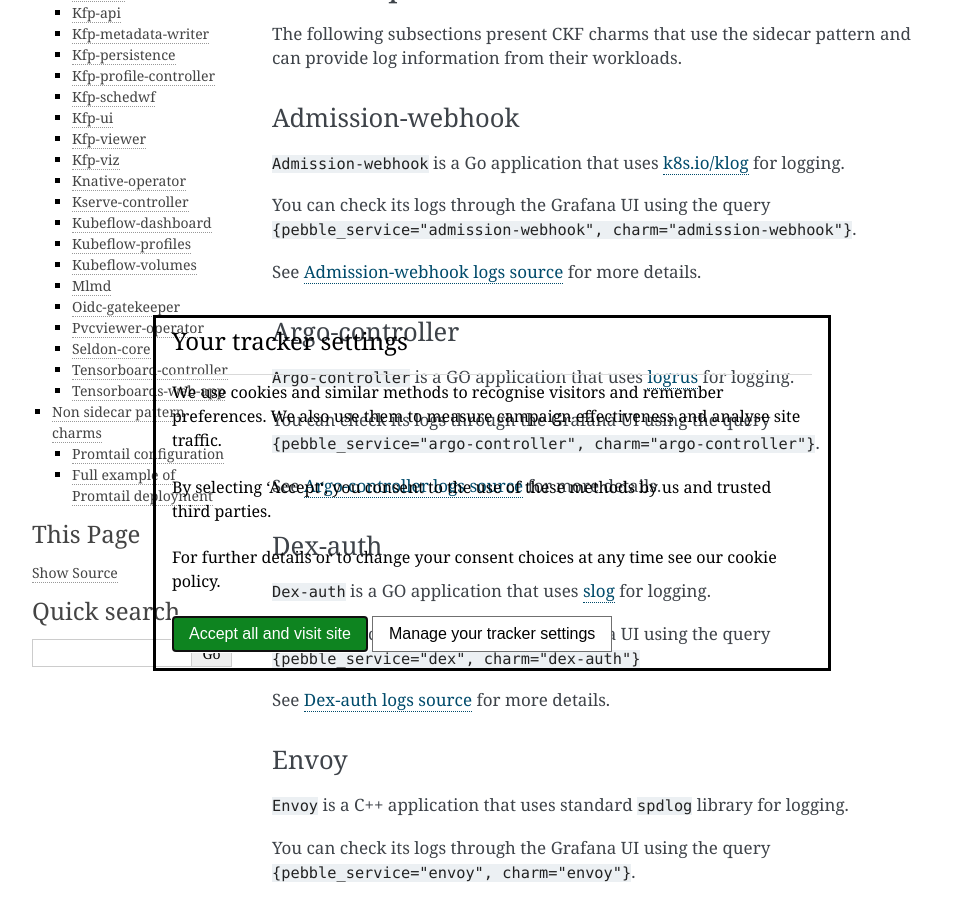
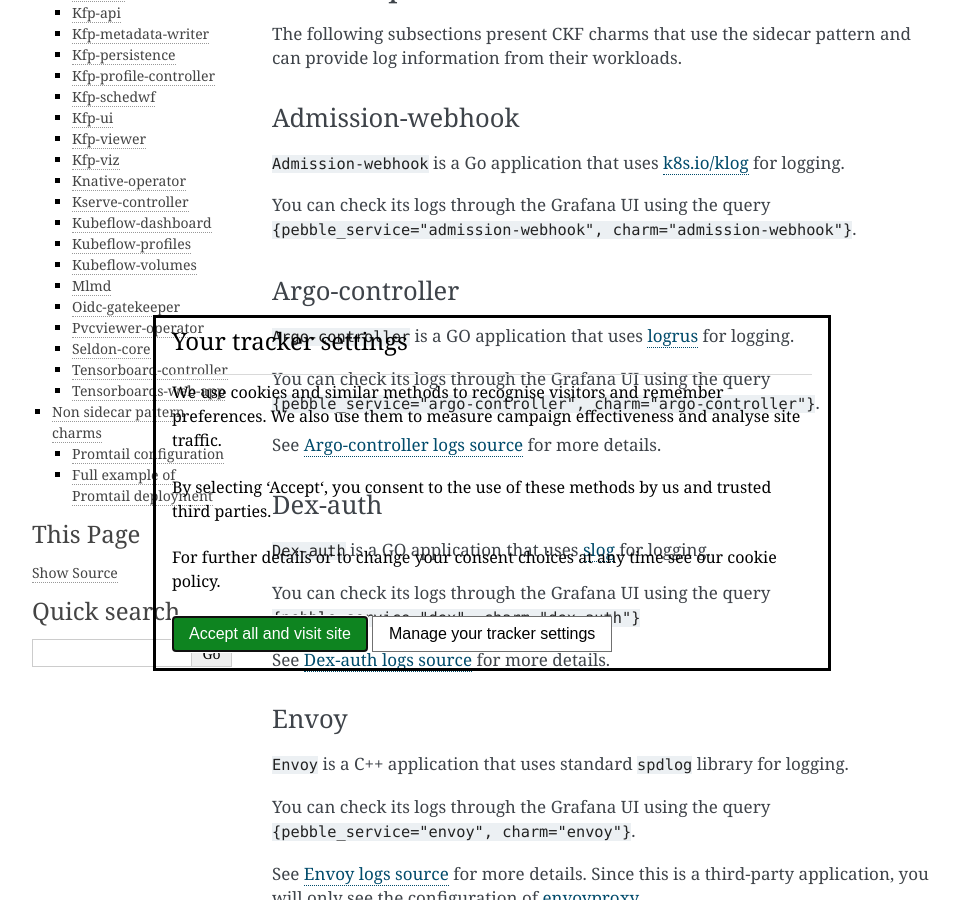
Before and after one commit to canonical/charmed-kubeflow-documentation, a Sphinx documentation site: the page built from docs/reference/monitoring/loki-logs.rst, in a window 1280 px wide and 900 px high, scrolled down 323 px. Shown: the whole window, without its empty margins (148-1108 px from the left). Built offline with Sphinx 7.4.7, drawn with Linux system fonts in a browser that asks for light colours; some of the changed text lies outside the part shown.

Commit message:
[docs] Fixing broken links

```diff
--- a/docs/explanation/security/authorisation.rst
+++ b/docs/explanation/security/authorisation.rst
@@ -17,7 +17,7 @@
 
 * Kubeflow Profiles: a `K8s Custom Resource Definition (CRD) <https://kubernetes.io/docs/concepts/extend-kubernetes/api-extension/custom-resources/#customresourcedefinitions>`_ that provides namespace isolation based on K8s RBAC. Profiles are owned by single users, but can have multiple contributors with view and/or edit access.
   * Profiles are managed by the Kubeflow profiles controller, implemented by the `kubeflow-profiles charm <https://charmhub.io/kubeflow-profiles>`_.
-  * Contributors are managed by the `Kubeflow Access Management API (KFAM) <https://github.com/kubeflow/kubeflow/tree/master/components/access-management>`_, also implemented by the ``kubeflow-profiles`` charm.
+  * Contributors are managed by the Kubeflow Access Management API (KFAM), also implemented by the ``kubeflow-profiles`` charm.
 * K8s RBAC.
 * K8s ``SubjectAccessReview`` API, see `Authorization <https://kubernetes.io/docs/reference/access-authn-authz/authorization/#request-attributes-used-in-authorization>`_ for more information.
 * `Istio Authorization Policies <https://istio.io/latest/docs/reference/config/security/authorization-policy/>`_.
--- a/docs/how-to/manage/configure-notebook-page.rst
+++ b/docs/how-to/manage/configure-notebook-page.rst
@@ -233,7 +233,7 @@
 Create default configurations with PodDefaults
 ----------------------------------------------
 
-You can use `PodDefaults <https://github.com/kubeflow/kubeflow/blob/master/components/admission-webhook/README.md>`_ to inject common data and/or configuration to several notebooks at the same time.
+You can use PodDefaults to inject common data and/or configuration to several notebooks at the same time.
 PodDefaults is a namespaced custom resource that defines the configuration to be overlaid on a Pod.
 Each user has access only to the PodDefaults defined in their own namespace. Users can create their own PodDefaults.
 Administrators can provide PodDefaults to users by adding them to the user's namespaces.
--- a/docs/reference/monitoring/loki-logs.rst
+++ b/docs/reference/monitoring/loki-logs.rst
@@ -26,8 +26,6 @@
 ``Admission-webhook`` is a Go application that uses `k8s.io/klog <https://pkg.go.dev/k8s.io/klog>`_ for logging.
 
 You can check its logs through the Grafana UI using the query ``{pebble_service="admission-webhook", charm="admission-webhook"}``.
-
-See `Admission-webhook logs source <https://github.com/kubeflow/kubeflow/tree/master/components/admission-webhook>`_ for more details.
 
 ~~~~~~~~~~~~~~~~~~~
 Argo-controller
@@ -148,8 +146,6 @@
 
 You can check its logs through the Grafana UI using the query ``{pebble_service="kfp-profile-controller", charm="kfp-profile-controller"}``.
 
-See `Kfp-profile-controller logs source <https://github.com/kubeflow/kubeflow/tree/master/components/profile-controller>`_ for more details.
-
 ~~~~~~~~~~~~~~~~~~~
 Kfp-schedwf
 ~~~~~~~~~~~~~~~~~~~
@@ -218,8 +214,6 @@
 ``Kubeflow-dashboard`` is a TypeScript application that uses ``console.log`` for logging.
 
 You can check its logs through the Grafana UI using the query ``{pebble_service="kubeflow-dashboard", charm="kubeflow-dashboard"}``.
-
-See `Kubeflow-dashboard logs source <https://github.com/kubeflow/kubeflow/blob/master/components/centraldashboard>`_ for more details.
 
 ~~~~~~~~~~~~~~~~~~~
 Kubeflow-profiles
```
